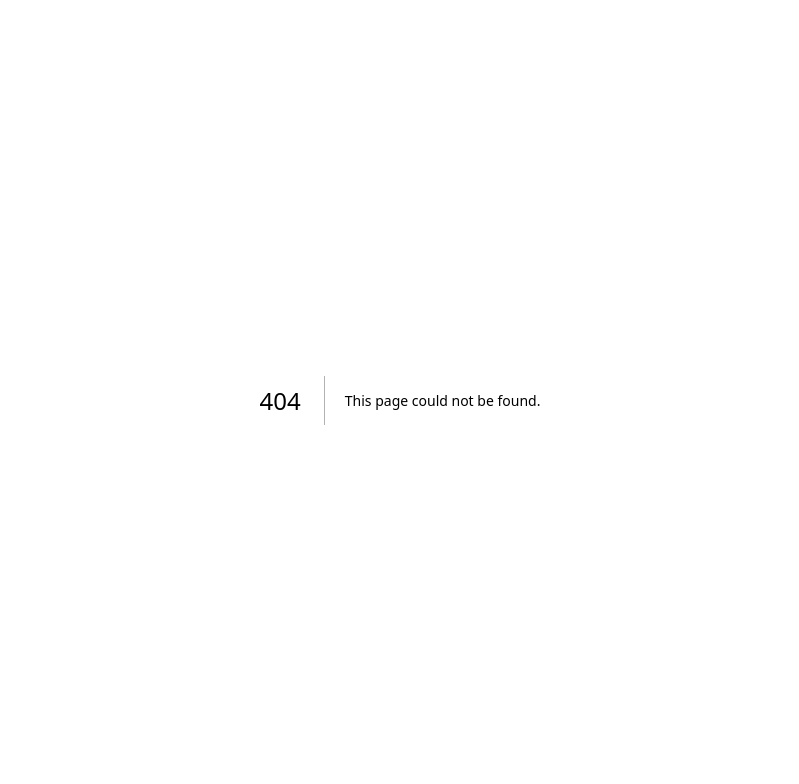
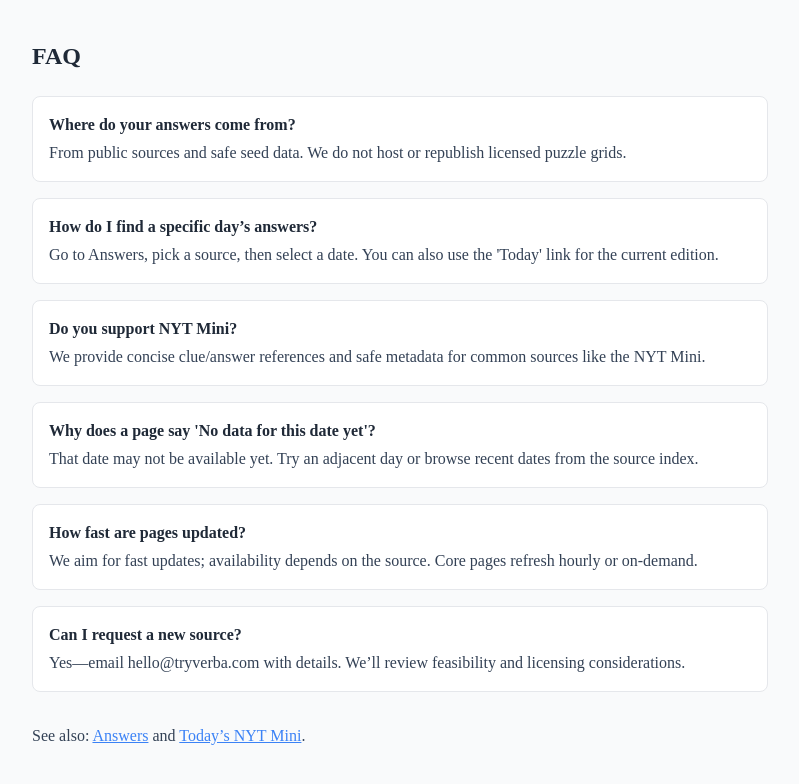
Before and after one commit to prettykaur/verba, a Next.js app: page /faq in a window 1280 px wide. Before the commit this address had no page. Shown: the top 784 px of the page, without its empty margins (240-1039 px from the left). Built offline with nearby package versions, Linux system fonts and the light colour scheme.

Commit message:
Add About and FAQ pages with Organisation + FAQ JSON-LD, full metadata, and clean copy

```diff
--- /dev/null
+++ b/app/about/page.tsx
@@ -0,0 +1,67 @@
+// app/about/page.tsx
+import type { Metadata } from "next";
+
+export const revalidate = 3600; // 1h
+
+export const metadata: Metadata = {
+  title: "About Verba | Fast Crossword Answers",
+  description:
+    "Verba is a clean, fast way to look up crossword clues and answers. Simple pages, helpful SEO schema, and quick navigation to daily puzzles.",
+  alternates: { canonical: "https://tryverba.com/about" },
+  openGraph: {
+    title: "About Verba | Fast Crossword Answers",
+    description:
+      "Verba is a clean, fast way to look up crossword clues and answers.",
+    url: "https://tryverba.com/about",
+    siteName: "Verba",
+    type: "website",
+  },
+  twitter: { card: "summary", title: "About Verba", description: "Fast clue lookups." },
+};
+
+export default function AboutPage() {
+  const orgJsonLd = {
+    "@context": "https://schema.org",
+    "@type": "Organization",
+    name: "Verba",
+    url: "https://tryverba.com/",
+    logo: "https://tryverba.com/icon.png",
+  };
+
+  return (
+    <main className="mx-auto max-w-3xl px-4 py-10">
+      <script
+        type="application/ld+json"
+        dangerouslySetInnerHTML={{ __html: JSON.stringify(orgJsonLd) }}
+      />
+      <h1 className="text-2xl font-bold">About Verba</h1>
+      <p className="mt-3 text-slate-700">
+        Verba is a clean, fast way to look up crossword clues and answers. We
+        focus on speedy pages, sensible formatting, and helpful internal links
+        so you can jump directly to the day and source you need.
+      </p>
+
+      <h2 className="mt-6 text-lg font-semibold">How it works</h2>
+      <ul className="mt-2 list-disc pl-5 text-slate-700">
+        <li>Browse by <strong>source</strong> and <strong>date</strong>.</li>
+        <li>See concise clue → answer lists (no fluff or spoilers).</li>
+        <li>Structured data (FAQ/Breadcrumbs/Article) helps search engines surface the right page.</li>
+      </ul>
+
+      <h2 className="mt-6 text-lg font-semibold">What we index</h2>
+      <p className="mt-2 text-slate-700">
+        We provide safe clue/answer references and metadata. We don’t host or
+        republish licensed grids. For official puzzles, please support their
+        publishers.
+      </p>
+
+      <h2 className="mt-6 text-lg font-semibold">Contact</h2>
+      <p className="mt-2 text-slate-700">
+        Feature request or correction? Email{" "}
+        <a className="text-verba-blue underline" href="mailto:hello@tryverba.com">
+          hello@tryverba.com
+        </a>.
+      </p>
+    </main>
+  );
+}
--- /dev/null
+++ b/app/faq/page.tsx
@@ -0,0 +1,90 @@
+// app/faq/page.tsx
+import type { Metadata } from "next";
+import Link from "next/link";
+
+export const revalidate = 3600; // 1h
+
+export const metadata: Metadata = {
+  title: "FAQ | Verba",
+  description:
+    "Answers to common questions about Verba: sources, coverage, how to find daily pages, and how to request new features.",
+  alternates: { canonical: "https://tryverba.com/faq" },
+  openGraph: {
+    title: "FAQ | Verba",
+    description:
+      "Answers to common questions about Verba: sources, coverage, daily pages, and feature requests.",
+    url: "https://tryverba.com/faq",
+    siteName: "Verba",
+    type: "website",
+  },
+  twitter: { card: "summary", title: "FAQ | Verba", description: "Common questions about Verba." },
+};
+
+const faqs = [
+  {
+    q: "Where do your answers come from?",
+    a: "From public sources and safe seed data. We do not host or republish licensed puzzle grids.",
+  },
+  {
+    q: "How do I find a specific day’s answers?",
+    a: "Go to Answers, pick a source, then select a date. You can also use the 'Today' link for the current edition.",
+  },
+  {
+    q: "Do you support NYT Mini?",
+    a: "We provide concise clue/answer references and safe metadata for common sources like the NYT Mini.",
+  },
+  {
+    q: "Why does a page say 'No data for this date yet'?",
+    a: "That date may not be available yet. Try an adjacent day or browse recent dates from the source index.",
+  },
+  {
+    q: "How fast are pages updated?",
+    a: "We aim for fast updates; availability depends on the source. Core pages refresh hourly or on-demand.",
+  },
+  {
+    q: "Can I request a new source?",
+    a: "Yes—email hello@tryverba.com with details. We’ll review feasibility and licensing considerations.",
+  },
+];
+
+export default function FAQPage() {
+  const faqJsonLd = {
+    "@context": "https://schema.org",
+    "@type": "FAQPage",
+    mainEntity: faqs.map(({ q, a }) => ({
+      "@type": "Question",
+      name: q,
+      acceptedAnswer: { "@type": "Answer", text: a },
+    })),
+  };
+
+  return (
+    <main className="mx-auto max-w-3xl px-4 py-10">
+      <script
+        type="application/ld+json"
+        dangerouslySetInnerHTML={{ __html: JSON.stringify(faqJsonLd) }}
+      />
+      <h1 className="text-2xl font-bold">FAQ</h1>
+      <ul className="mt-6 space-y-4">
+        {faqs.map(({ q, a }) => (
+          <li key={q} className="rounded-lg border bg-white p-4">
+            <h2 className="font-semibold">{q}</h2>
+            <p className="mt-1 text-slate-700">{a}</p>
+          </li>
+        ))}
+      </ul>
+
+      <div className="mt-8 text-slate-700">
+        See also:{" "}
+        <Link className="text-verba-blue underline" href="/answers">
+          Answers
+        </Link>{" "}
+        and{" "}
+        <Link className="text-verba-blue underline" href="/answers/nyt-mini/today">
+          Today’s NYT Mini
+        </Link>
+        .
+      </div>
+    </main>
+  );
+}
```
